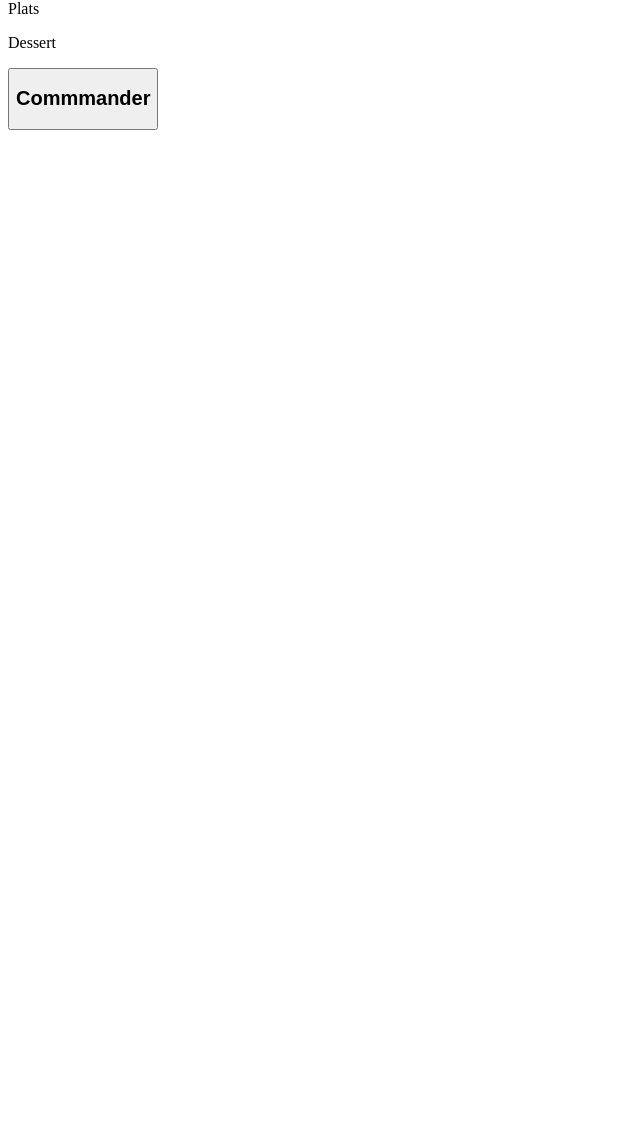
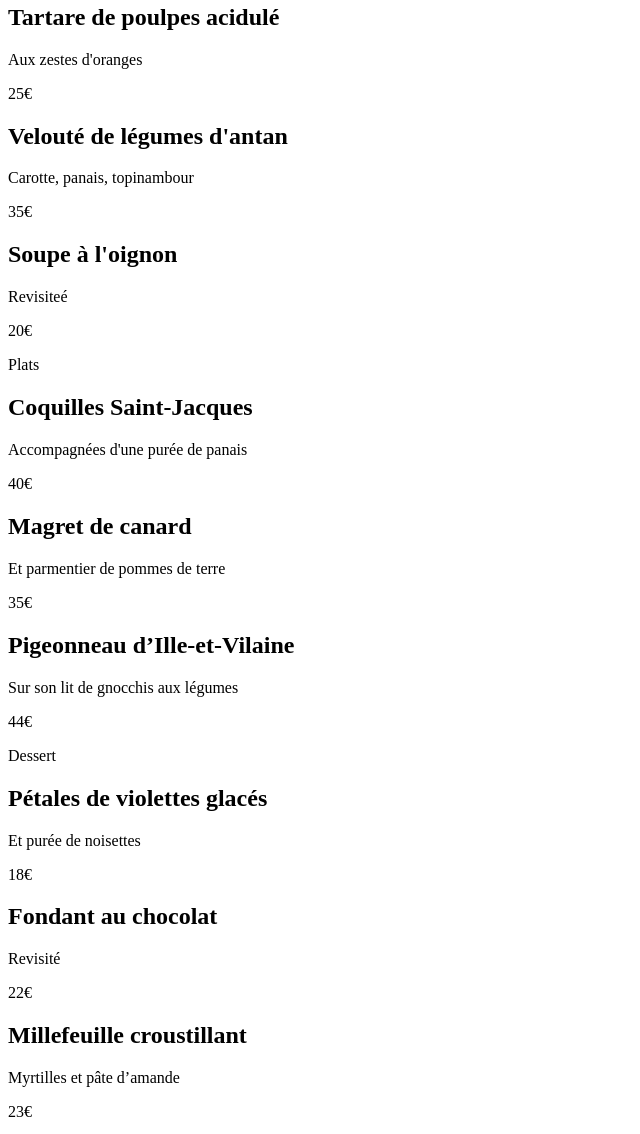
Before and after one commit to Epouvaantail/OhMyFood, a plain HTML site: page OhMyFood/restaurants/à_la_française.html in a window 1280 px wide. Shown: the part 2843-3977 px from the top of the page, without its empty margins (0-640 px from the left). Before the commit the page ends 2981 px from the top, so only its background shows below. Drawn offline with Linux system fonts and the light colour scheme; files whose address does not match are found by name; a web font is replaced by a local one.

Commit message:
Update à_la_française.html

```diff
--- a/OhMyFood/restaurants/à_la_française.html
+++ b/OhMyFood/restaurants/à_la_française.html
@@ -20,23 +20,80 @@
         <main>
             <img src="../style/Images+et+textes+Ohmyfood/Images et textes Ohmyfood/images/restaurants/toa-heftiba-DQKerTsQwi0-unsplash.jpg" alt=" photo plat le délice des sens">
             <article>
+                <header>
                     <h1>À la française</h1>
                     <i class="fa-regular fa-heart"></i>
+                </header>
                 <p>Entrée</P>
                     <section>
+                        <div>
+                            <h2>Tartare de poulpes acidulé</h2>
+                            <p>Aux zestes d'oranges</p>
+                            <P>25€</P>
+                        </div>
+                        <div>
+                            <h2>Velouté de légumes d'antan</h2>
+                            <p>Carotte, panais, topinambour</p>
+                            <p>35€</p>
+                        </div>
+                        <div>
+                            <h2>Soupe à l'oignon</h2>
+                            <p>Revisiteé</p>
+                            <p>20€</p>
+                        </div>
                     </section>
                     <p>Plats</p>
                     <section>
+                        <div>
+                            <h2>Coquilles Saint-Jacques</h2>
+                            <p>Accompagnées d'une purée de panais</p>
+                            <p>40€</p>
+                        </div>
+                        <div>
+                            <h2>Magret de canard</h2>
+                            <p>Et parmentier de pommes de terre</p>
+                            <p>35€</p>
+                        </div>
+                        <div>
+                            <h2>Pigeonneau d’Ille-et-Vilaine</h2>
+                            <p>Sur son lit de gnocchis aux légumes</p>
+                            <p>44€</p>
+                        </div>
                     </section>
                     <p>Dessert</p>
                     <section>
-                </section>
+                        <div>
+                            <h2>Pétales de violettes glacés</h2>
+                            <p>Et purée de noisettes</p>
+                            <p>18€</p>
+                        </div>
+                        <div>
+                            <h2>Fondant au chocolat</h2>
+                            <p>Revisité</p>
+                            <p>22€</p>
+                        </div>
+                        <div>
+                            <h2>Millefeuille croustillant</h2>
+                            <p>Myrtilles et pâte d’amande</p>
+                            <p>23€</p>
+                        </div>
                 <button href="#">
                     <h2>Commmander</h2>
                 </button>
             </article>
         </main>
         <footer>
+            <section class="footer">
+                <img class="logo" src="../style/Images+et+textes+Ohmyfood/Images et textes Ohmyfood/images/logo/ohmyfood.png" alt="logo ohmyfood">
+                <div class="i_p1">
+                    <i class="fa-solid fa-utensils"></i><p>Proposer un restaurant</p>
+                </div>
+                <div class="i_p2">
+                    <i class="fa-solid fa-handshake-angle"></i><p>Devenir partenaire</p>
+                </div>
+                <p>Mentions légales</p>
+                <p>Contact</p>
+            </section>
         </footer>
     </body>
 </html>
```
Lines whose indentation alone changed are shown as unchanged.
